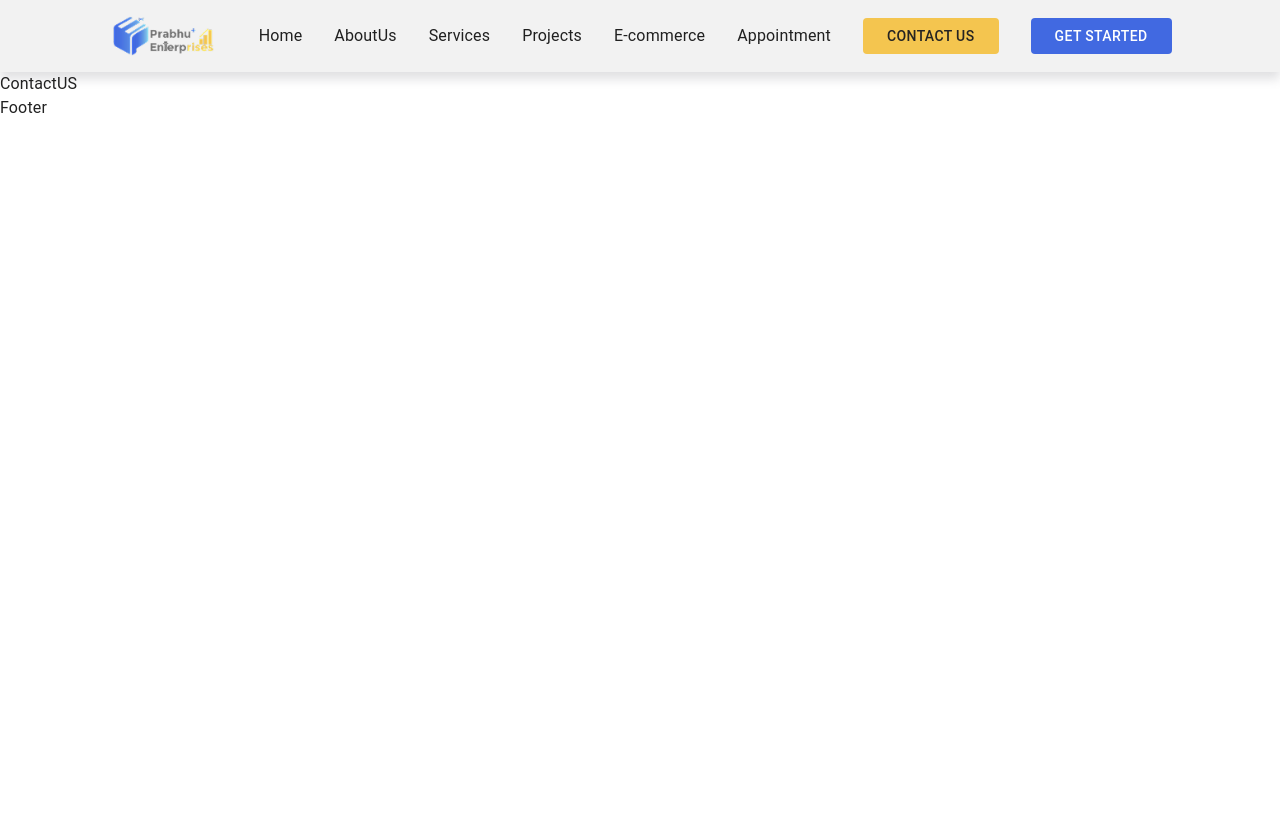
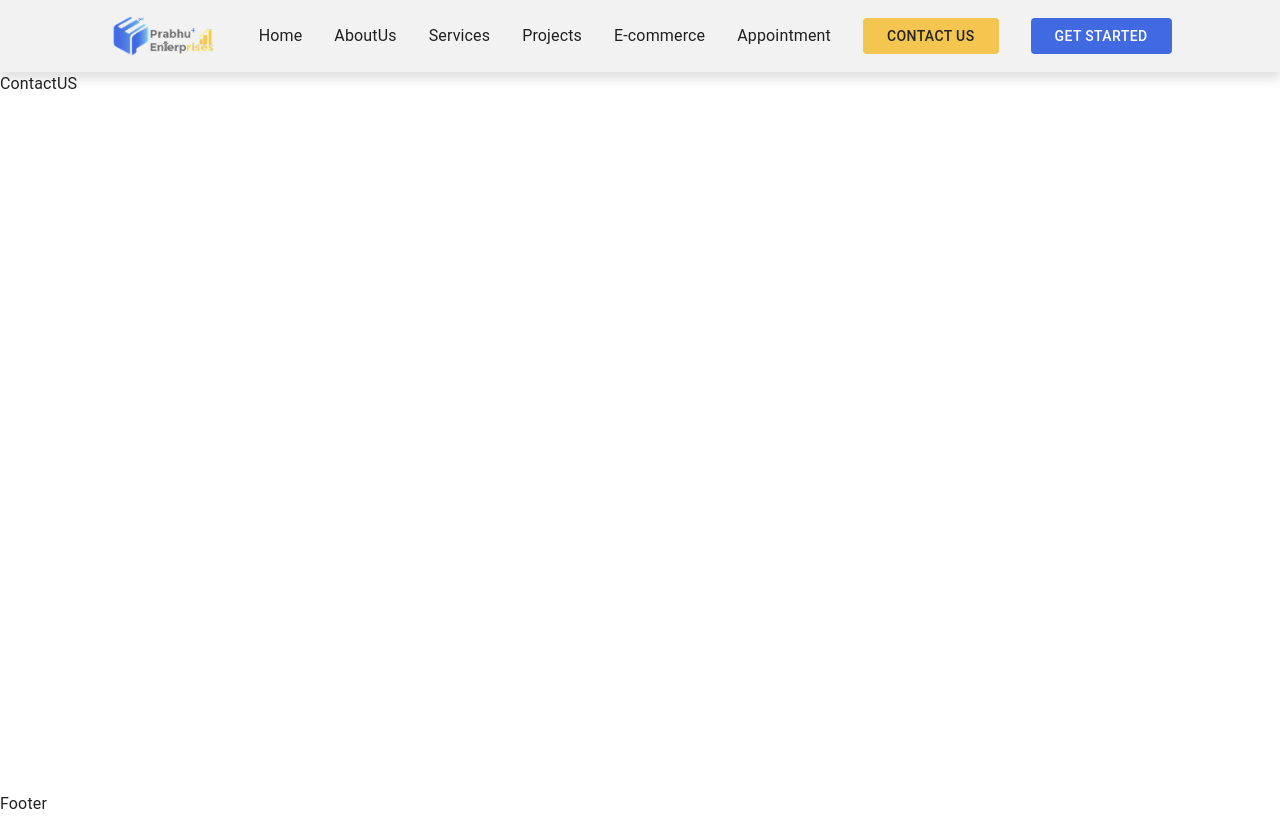
Before and after one commit to AmshuAmshuU/Prabhu-Enterprises, a Next.js app: page /contactUs in a window 1280 px wide. Built offline with nearby package versions, Linux system fonts and the light colour scheme.

Commit message:
navbar updated

```diff
--- a/src/app/layout.js
+++ b/src/app/layout.js
@@ -46,7 +46,7 @@ export default function RootLayout({ children }) {
       >
         <ThemeRegistry>
           <Navbar />
-          {children}
+          <section style={{ minHeight: "90vh" }}>{children}</section>
           <Footer />
         </ThemeRegistry>
       </body>
```
